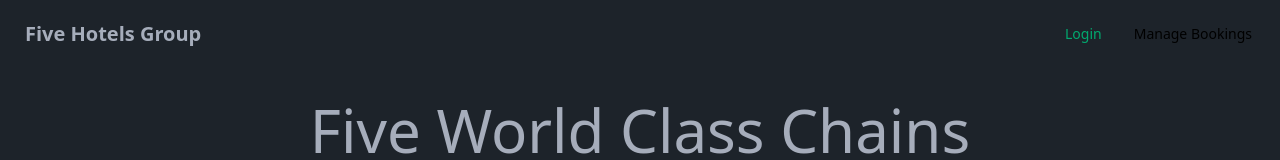
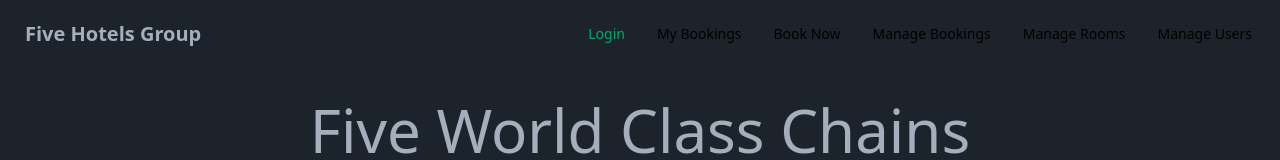
Before and after one commit to CSI2132-G30/hotel, a React (Vite) app: page / in a window 1280 px wide. Shown: the top 160 px of the page. Built offline with nearby package versions, Linux system fonts and the light colour scheme; no server answers.

Commit message:
fix: not updated in last merge

```diff
--- a/src/Header.tsx
+++ b/src/Header.tsx
@@ -41,14 +41,14 @@ export default function Header() {
 					</li>
 					<li>
 						<Link
-							className={login ? "nav-link font-weight-bold" : "hidden"}
+							className={login ? "nav-link font-weight-bold" : "btn-error btn-disabled"}
 							to={"/account"}>
 							My Bookings
 						</Link>
 					</li>
 					<li>
 						<Link
-							className={login ? "nav-link font-weight-bold" : "hidden"}
+							className={login ? "nav-link font-weight-bold" : "btn-error btn-disabled"}
 							to={"/bookings"}>
 							Book Now
 						</Link>
@@ -69,7 +69,7 @@ export default function Header() {
 							className={
 								admin
 									? "nav-link font-weight-bold"
-									: "nav-link font-weight-bold hidden"
+									: "nav-link btn-error btn-disabled"
 							}
 							to={"/managehotels"}>
 							Manage Rooms
@@ -80,7 +80,7 @@ export default function Header() {
 							className={
 								admin
 									? "nav-link font-weight-bold"
-									: "nav-link font-weight-bold hidden"
+									: "nav-link btn-error btn-disabled"
 							}
 							to={"/manageusers"}>
 							Manage Users
```
